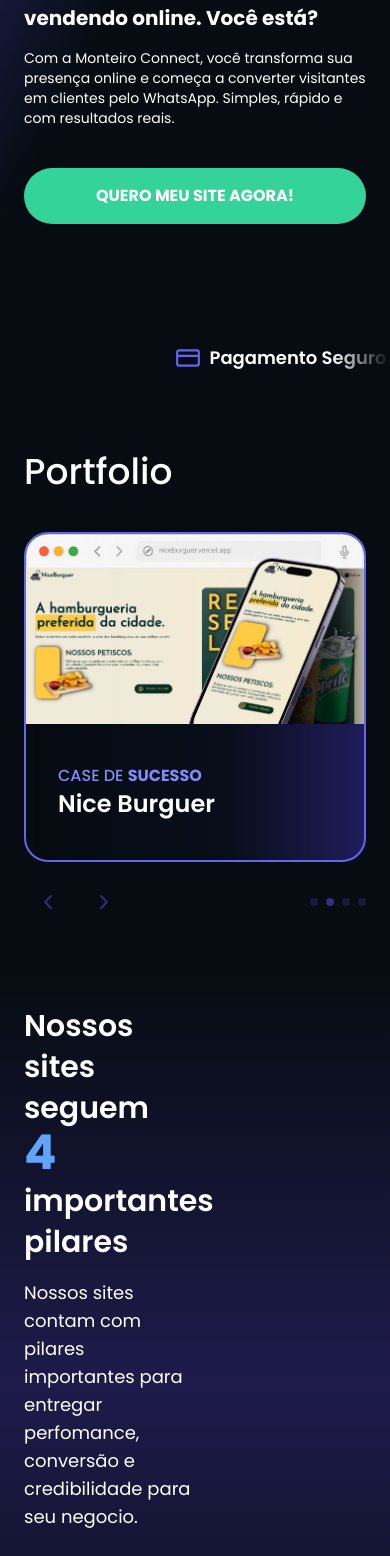
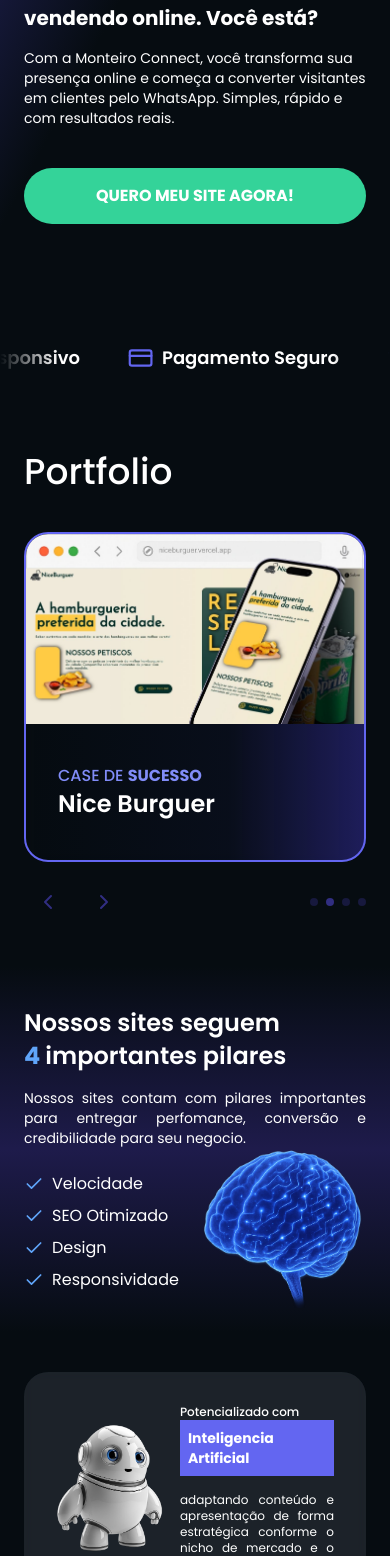
Before and after one commit to glauber2k2/monteiroconnect, a Next.js app: page / in a window 390 px wide. Shown: the part 438-1994 px from the top of the page. Built offline with nearby package versions, Linux system fonts and the light colour scheme.

Commit message:
responsividade da tela de pilares e slider autoamtico

```diff
--- a/src/app/components/AttributesAutomaticSlider.jsx
+++ b/src/app/components/AttributesAutomaticSlider.jsx
@@ -4,11 +4,8 @@
 import useEmblaCarousel from "embla-carousel-react";
 import AutoScroll from "embla-carousel-auto-scroll";
 import {
-  Gamepad2,
   Zap,
   ShieldCheck,
-  Cog,
-  CardSim,
   CreditCard,
   Scaling,
   Brain,
@@ -40,12 +37,20 @@
     icon: <ShieldCheck size={26} className="text-indigo-500" />,
     title: "Equipe Especialista",
   },
+  {
+    icon: <ShieldCheck size={26} className="text-indigo-500" />,
+    title: "Equipe Especialista",
+  },
+  {
+    icon: <ShieldCheck size={26} className="text-indigo-500" />,
+    title: "Equipe Especialista",
+  },
 ];
 
 export function AttributeAutomaticSlider() {
   const [emblaRef] = useEmblaCarousel({ loop: true, align: "start" }, [
     AutoScroll({
-      speed: 1,
+      speed: 0.5,
       stopOnInteraction: false,
       playOnInit: true,
     }),
@@ -60,7 +65,7 @@
         <div className="flex">
           {SLIDES_DATA.map((slide, index) => (
             <div
-              className="relative flex-shrink-0 min-w-0 basis-full pl-4 md:basis-1/3 xl:basis-1/4"
+              className="relative flex-shrink-0 min-w-0 md:mx-10"
               key={index}
             >
               <div className="flex items-center justify-center p-6 gap-2">
--- a/src/app/sessions/Ai.jsx
+++ b/src/app/sessions/Ai.jsx
@@ -2,7 +2,7 @@
 
 export default function Ai() {
   return (
-    <div className="w-full max-h-screen bg-[#060c11] text-white py-20 px-6">
+    <div className="w-full max-h-screen bg-[#060c11] text-white py-10 sm:py-20 px-6">
       <div className="max-w-7xl mx-auto flex h-full items-center lg:gap-20 gap-4 bg-indigo-100/10 p-8 lg:p-10 backdrop-blur-sm rounded-3xl justify-center lg:justify-start">
         <img
           src="/assets/robot.png"
--- a/src/app/sessions/Pillars.jsx
+++ b/src/app/sessions/Pillars.jsx
@@ -4,20 +4,20 @@
 export default function Pillars() {
   return (
     <div className="w-full py-10 lg:py-20 bg-gradient-to-t from-[#060c11] via-indigo-950 to-[#060c11] flex items-center justify-center text-white">
-      <div className="max-w-7xl mx-auto px-6 grid grid-cols-2 w-full">
-        <div className=" flex flex-col">
-          <h1 className="text-3xl sm:text-4xl font-semibold leading-snug">
+      <div className="max-w-7xl mx-auto px-6 w-full flex items-center justify-between gap-8 flex-col sm:flex-row relative">
+        <div className=" flex flex-col lg:w-1/2">
+          <h1 className="text-2xl sm:text-3xl md:text-4xl font-semibold leading-snug">
             Nossos sites seguem <br />
-            <span className="text-blue-400 font-bold text-5xl">4 </span>
+            <span className="text-blue-400 font-bold md:text-5xl">4 </span>
             importantes pilares
           </h1>
 
-          <h2 className="mt-4 text-lg">
+          <h2 className="mt-4 text-sm md:text-lg text-pretty text-justify">
             Nossos sites contam com pilares importantes para entregar
             perfomance, conversão e credibilidade para seu negocio.
           </h2>
 
-          <ul className="mt-10 text-xl space-y-4">
+          <ul className="mt-6 md:mt-10 md:text-xl space-y-2 lg:space-y-4">
             <li className="flex gap-2 items-center">
               <Check size={20} className="text-blue-400" />
               Velocidade
@@ -36,6 +36,11 @@
             </li>
           </ul>
         </div>
+        <img
+          src="/assets/cerebro.png"
+          alt=""
+          className="object-cover w-40 sm:w-1/3 absolute -bottom-4 right-7 sm:static"
+        />
       </div>
     </div>
   );
```
Also changed, not shown: public/assets/cerebro.png (added).
